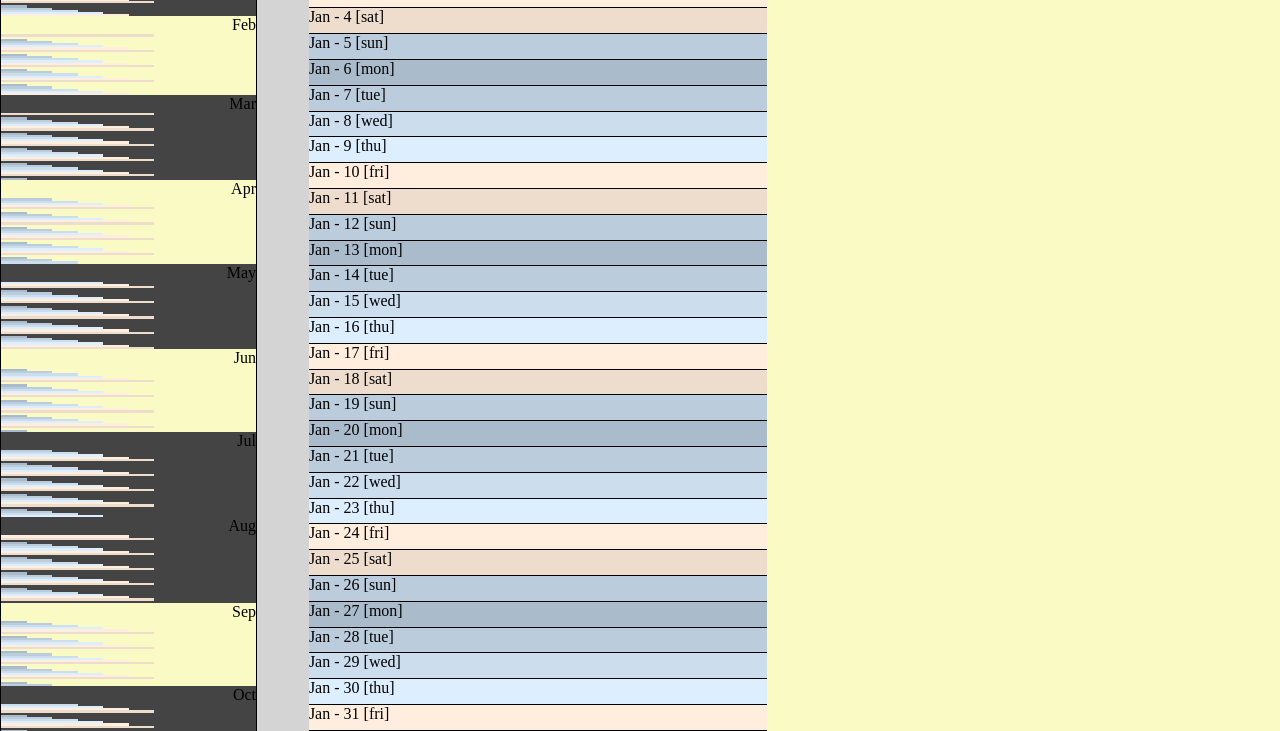
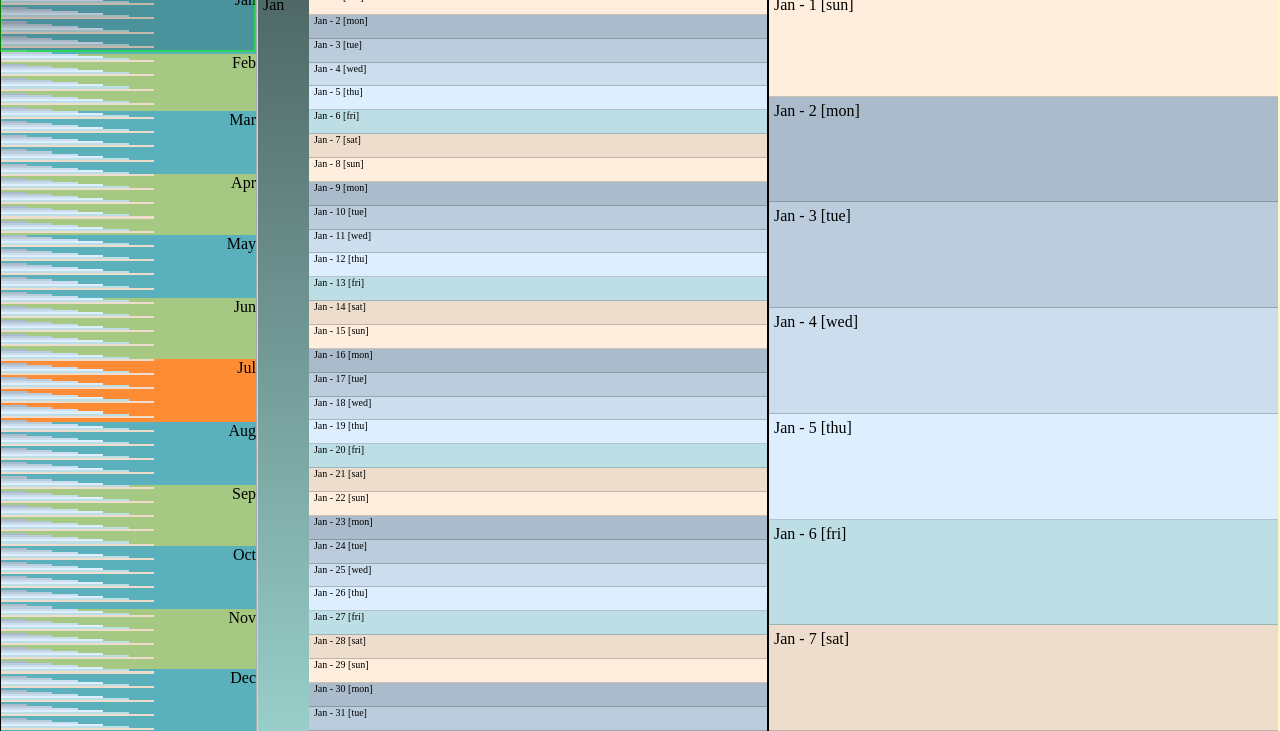
Before and after one commit to scottfennell/triplecal, a website: page index.html in a window 1280 px wide. Shown: the part 69-800 px from the top of the page. Drawn offline with nearby package versions, Linux system fonts and the light colour scheme.

Commit message:
Update to mostly use d3

```diff
--- a/css/style.css
+++ b/css/style.css
@@ -13,31 +13,31 @@ body {
    background: #fafac4;
 }
 
-.backdrop {
-  position: absolute;
-  top:0;
-  left:0;
-  right:0;
-  bottom:0;
-  z-index:10;
-}
-
-.backdrop .yearpos {
-  width:100%;
-  height: 8.219%;
-  background: #444;
-  position:absolute;
-
+.header {
+    height: 60px;
+    background: #ccc;
+    padding: 1px 20px;
 }
 
 .toplayer {
   position: absolute;
-  top:0;
+  top:60px;
   left:0;
   right:0;
   bottom:0;
   z-index:20;
 }
+
+.toplayer .yearpos {
+    width:20%;
+    height: 8.219%;
+    background: rgba(0, 0, 0, 0.33);;
+    position:absolute;
+    z-index: 100;
+    opacity: 0.5;
+    border: 2px solid #02f700;
+}
+
 
 .yearview, .monthview, .weekview {
    float: left;
@@ -46,12 +46,13 @@ body {
 .yearview {
    width: 20%;
    height: 100%;
+   position: relative;
+   overflow: hidden;
 }
-
 
 .yearview .day {
    width: 50%;
-   height: 0.273%;
+   height: 0.275%;
 }
 
 .yearview .onmonth {
@@ -64,22 +65,26 @@ body {
     text-align: right;
     position: relative;
 }
-.yearview .month .monthlabel {
+.yearview .month .month-label {
     position: absolute;
     top:0;
     right:0;
 }
 .yearview .month.odd {
-    background: #444;
+    background: #5AB1BB;
 }
+.yearview .month.even {
+    background: #A5C882;
+}
+
 
 .day.mon { background: #abc; }
 .day.tue { background: #bcd; }
 .day.wed { background: #cde; }
 .day.thu { background: #def; }
-.day.fri { background: #fed; }
+.day.fri { background: #bddee4; }
 .day.sat { background: #edc; }
-.day.sun { background: #bcd; }
+.day.sun { background: #fed; }
 
 
 
@@ -102,7 +107,7 @@ body {
    width: calc(40% - 1px);
    height: 100%;
    background:#d4d4d4;
-   border-left: 1px solid #000;
+   border-left: 1px solid rgba(0, 0, 0, 0.19);
    overflow: auto;
 }
 
@@ -110,6 +115,13 @@ body {
   width: 10%;
   height: 100%;
   float:left;
+  padding: 5px;
+  /* Permalink - use to edit and share this gradient: http://colorzilla.com/gradient-editor/#4e6766+0,98cec9+100 */
+  background: #4e6766; /* Old browsers */
+  background: -moz-linear-gradient(top,  #4e6766 0%, #98cec9 100%); /* FF3.6-15 */
+  background: -webkit-linear-gradient(top,  #4e6766 0%,#98cec9 100%); /* Chrome10-25,Safari5.1-6 */
+  background: linear-gradient(to bottom,  #4e6766 0%,#98cec9 100%); /* W3C, IE10+, FF16+, Chrome26+, Opera12+, Safari7+ */
+  filter: progid:DXImageTransform.Microsoft.gradient( startColorstr='#4e6766', endColorstr='#98cec9',GradientType=0 ); /* IE6-9 */
 }
 
 .monthview .days {
@@ -121,7 +133,9 @@ body {
 
 .monthview .day {
    width: 100%;
-   border-bottom: 1px solid #000;
+   border-bottom: 1px solid rgba(0, 0, 0, 0.19);
+   padding-left: 5px;
+   font-size: 10px;
 }
 
 .monthview .d28days .day {
@@ -141,11 +155,18 @@ body {
    width:calc(40% - 1px);
    height: 100%;
    border-left: 1px solid #000;
-   overflow: auto;
+   overflow: scroll;
 }
 
 .weekview .day {
-   height: calc(14.285% - 1px);
+   height: 14.285%;
    width: 100%;
-   border-bottom: 1px solid #222;
+   border-bottom: 1px solid rgba(0, 0, 0, 0.19);
+   padding: 5px;
 }
+
+.yearview .month.current-month,
+.monthview .day.current-day {
+    /*border: 1px solid #F00;*/
+    background: #fd8c35;
+}
--- a/index.html
+++ b/index.html
@@ -10,17 +10,14 @@
 </head>
 
 <body>
-    <div class="backdrop">
-        <div class="year">
-            <div class="yearpos"></div>
-        </div>
-        <div class="month"></div>
-        <div class="week"></div>
+    <div class='header'>
+        <h2>TripleCal</h2>
     </div>
     <div class="toplayer">
+        <div id="yearpos" class="yearpos"></div>
         <div id="yearCol" class="year yearview"></div>
         <div id="monthViewCol" class="monthview"></div>
-        <div class="week"></div>
+        <div id="weekViewCol" class="weekview"></div>
     </div>
 </body>
 
--- a/js/app.js
+++ b/js/app.js
@@ -3,22 +3,43 @@ $(document).ready(function () {
     return;
 });
 
-
-
 function run() {
     var months = generateData();
     createYearColumn(months);
     createMonthColumn(months);
+    createWeekColumn(months);
+    addScrollListener();
+}
+
+function scrollTopTween(element, scrollTop) {
+    return function () {
+        var i = d3.interpolateNumber(element.attr('scrollTop') || 0, scrollTop);
+        return function (t) {
+            element.node().scrollTop = i(t);
+        };
+    };
 }
 
 function createYearColumn(months) {
-    var monthElements = d3.select("#yearCol").selectAll('div.month')
+    var monthElements = d3.select("#yearCol")
+        .selectAll('div.month')
         .data(months)
         .enter()
         .append('div')
         .attr('class', function (d) {
             var extra = (d.ndays > 30) ? 'odd' : 'even';
+            if (d.current) {
+                extra += ' current-month';
+            }
             return 'month ' + extra;
+        })
+        .on('click', function (d, i) {
+            var coords = d3.mouse(this);
+            var height = d3.select('#monthViewCol').node().getBoundingClientRect().height;
+            d3.select('#monthViewCol')
+                .transition()
+                .duration(200)
+                .tween('scrolltomonth', scrollTopTween(d3.select("#monthViewCol"), height * i));
         });
 
     monthElements.append('div').attr('class', 'month-label')
@@ -41,8 +62,48 @@ function createYearColumn(months) {
 }
 
 function createMonthColumn(months) {
-    var monthViewMonth = d3.select('#monthViewCol')
+    var monthDays,
+        monthViewMonth = d3.select('#monthViewCol')
         .selectAll('div.month')
+        .data(months)
+        .enter()
+        .append('div')
+        .attr('class', function (d) {
+            var cls = 'month d' + d.ndays + 'days';
+            cls += (d.current) ? ' current-month' : '';
+            return cls;
+        });
+
+    monthViewMonth.append('div')
+        .attr('class', 'month-label')
+        .text(function (m) {
+            return m.name;
+        });
+
+    monthDays = monthViewMonth.append('div').attr('class', 'days');
+    monthDays.selectAll('div.month')
+        .data(function (d) {
+            return d.days;
+        })
+        .enter()
+        .append('div')
+        .attr('class', function (day) {
+            var cls = 'day ' + getDay(day.dow);
+            if (day.current) {
+                cls += ' current-day';
+            }
+            return cls;
+        })
+        .text(function (d) {
+            return d.month.name + ' - ' + d.dom + ' [' + getDay(d.dow) + ']' ;
+        });
+
+
+}
+
+function createWeekColumn(months) {
+    var weekView = d3.select('#weekViewCol')
+        .selectAll('div.day')
         .data(months)
         .enter()
         .append('div')
@@ -50,12 +111,7 @@ function createMonthColumn(months) {
             return 'month d' + d.ndays + 'days';
         });
 
-    monthViewMonth.append('div').attr('class', 'month-label').text(function (m) {
-        return m.name;
-    });
-    var monthDays = monthViewMonth.append('div').attr('class', 'days');
-
-    monthDays.selectAll('div.month')
+    weekView.selectAll('div.month')
         .data(function (d) {
             return d.days;
         })
@@ -68,55 +124,59 @@ function createMonthColumn(months) {
             return d.month.name + ' - ' + d.dom + ' [' + getDay(d.dow) + ']' ;
         });
 
-
 }
 
 function addScrollListener() {
-    var y = $(".toplayer .year");
-    var m = $(".toplayer .month");
-    var w = $(".toplayer .week");
-    var yearpos = $(".backdrop .yearpos");
-    var mdaysHolder = m.find('.days');
-
-    var cont = "";
-    var monthDays = "";
-    var weekDays = "";
-    for (var i = 0; i < 365; i++) {
-        var mc = "month-" + Math.floor(i / 30);
-        var dc = "day-" + i;
-        var cls = "day " + getDay(i) + " " + mc + " " + dc;
-        var style = "width: " + randPct() + "%;";
-        cont += "<div class='" + cls + "' style='" + style + "'></div>";
-        monthDays += "<div class='" + cls + "'>" + mc + " " + dc + "</div>";
-        weekDays += "<div class='" + cls + "'>" + dc + "</div>";
-    }
-
-    y.html(cont);
-    mdaysHolder.html(monthDays);
-    w.html(weekDays);
-
-
-    var ydh = y.height() / 365;
-    var mdh = m.height() / 30;
-    var wdh = w.height() / 7;
-    var height = y.height();
-    var backHeight = height * 0.08129;
-    var totalMonthHeight = (mdh - 1) * 365;
+    var y = $("#yearCol"),
+        m = $("#monthViewCol"),
+        w = $("#weekViewCol"),
+        yearpos = $("#yearpos"),
+        mdh = m.height() / 30,
+        wdh = w.height() / 7,
+        height = y.height(),
+        backHeight = height * 0.08129,
+        totalMonthHeight = (mdh - 1) * 365,
+        weekScroll = null,
+        monthScroll = null;
 
     m.on('scroll', function (e) {
+        if (weekScroll !== null) return;
         var off = m.scrollTop();
         var posPct = off / (totalMonthHeight - height);
         var scaledPrct = off / mdh;
         var day = Math.floor(scaledPrct);
         var eday = day + 30;
         var mCls = ".month-" + Math.floor(day / 30);
+        if (monthScroll) {
+            clearTimeout(monthScroll);
+            monthScroll = null;
+        }
+
         y.find(".onmonth").removeClass("onmonth");
         y.find(mCls).addClass("onmonth");
         w.scrollTop(wdh * scaledPrct);
         yearpos.css({
             top: (posPct * (height - backHeight))
         });
+        monthScroll = setTimeout(function () {
+            monthScroll = null;
+        }, 50);
     });
+
+    w.on('scroll', function (e) {
+        if (monthScroll !== null) return;
+        var off = w.scrollTop();
+        var posPct = off / (((wdh - 1) * 365) - height);
+        var scaledPrct = off / wdh;
+        if (weekScroll !== null) {
+            clearTimeout(weekScrollTimeout);
+            weekScroll = null;
+        }
+        m.scrollTop(mdh * scaledPrct);
+        weekScroll = setTimeout(function () {
+            weekScroll = null;
+        }, 50);
+    })
 }
 
 function randPct() {
@@ -196,12 +256,16 @@ function generateData() {
         ndays: 31,
         days: []
     }];
+
     var now = new Date();
-    var jan1 = new Date(now.getFullYear(), 1, 1);
+    var jan1 = new Date(now.getFullYear(), 0, 1);
     var offset = jan1.getDay();
+    console.log("Offset day?", offset, jan1);
     var dom = 1;
     var monthIdx = 0;
     var month = months[0];
+    var nowmonth = now.getMonth();
+    var nowday = now.getDate();
 
     for (var i = 0; i < 365; i++) {
         if (dom > month.ndays) {
@@ -216,6 +280,13 @@ function generateData() {
             dom: dom,
             dow: (offset + i) % 7
         };
+        if (monthIdx === nowmonth) {
+            month.current = true;
+            if (dom === nowday) {
+                console.log("nowday!", dom,  month, day);
+                day.current = true;
+            }
+        }
         month.days.push(day)
         dom++;
     }
```
